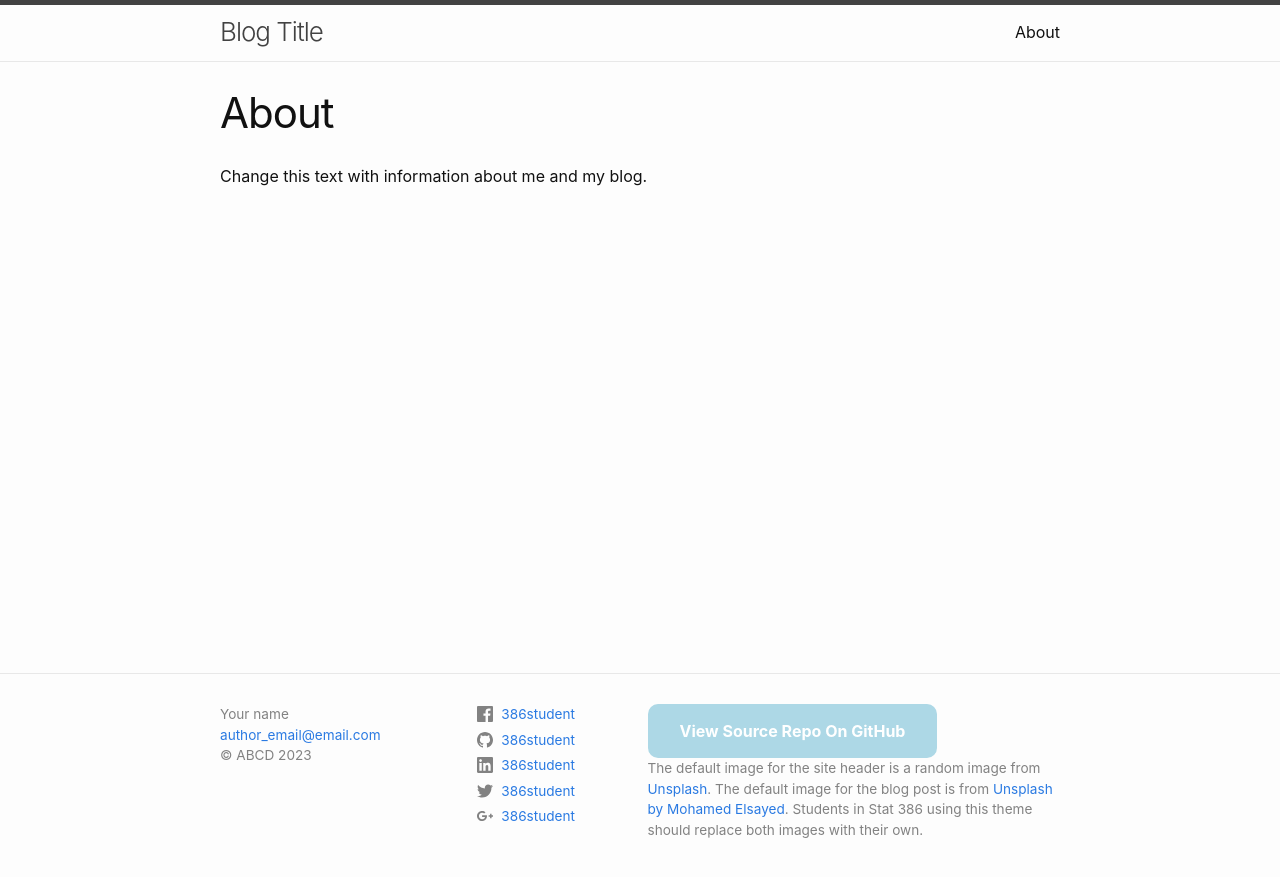
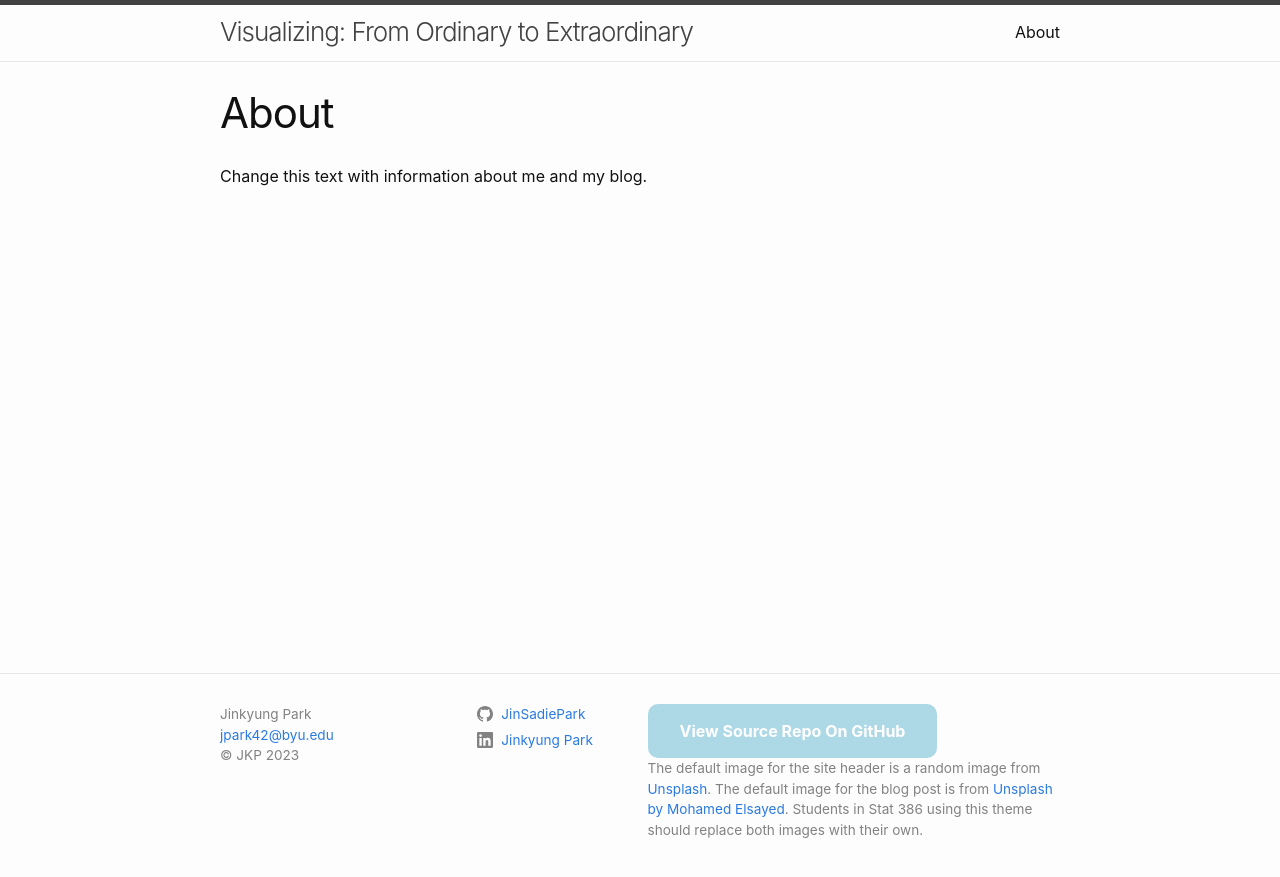
Before and after one commit to JinSadiePark/JinSadiePark.github.io, a Jekyll site: the page built from about.markdown, in a window 1280 px wide. Shown: the top 877 px of the page. Built offline with Jekyll 4.4.1, drawn with Linux system fonts in a browser that asks for light colours.

Commit message:
Edit my blog's first page

```diff
--- a/_config.yml
+++ b/_config.yml
@@ -18,14 +18,18 @@
 # You can create any custom variable you would like, and they will be accessible
 # in the templates via {{ site.myvariable }}.
 
-title: Blog Title
-email: author_email@email.com
-description: "Change the description so that it describes your blog"
-baseurl: "/stat386-blog-theme" # the name of the repository
-url: "https://esnt.github.io" #  change this to "https://<your-github-username>.github.io"
+title: "Visualizing: From Ordinary to Extraordinary"
+email: jpark42@byu.edu
+description: "Explore the world of data visualization like never before!
+Whether you're a data scientist, analyst, or simply a data enthusiast, we'll take you on a journey beyond bar charts and pie graphs, unlocking the secrets to creating
+stunning, interactive, and meaningful visualizations. From mapping geographic data to crafting compelling data narratives,
+we'll empower you to turn your data into captivating stories.
+Join us on this visual adventure and transform your data into extraordinary visual insights."
+baseurl: "" # the name of the repository
+url: "https://JinSadiePark.github.io" #  change this to "https://<your-github-username>.github.io"
 image: https://source.unsplash.com/random
-author: Your name
-copyright: ABCD # Your initials or what you want the copyright to be.  Leave empty for no copyright
+author: Jinkyung Park
+copyright: JKP # Your initials or what you want the copyright to be.  Leave empty for no copyright
 footer_description: 'The default image for the site header is a random image from
         <a href="https://source.unsplash.com/random" target="_blank"> Unsplash</a>.
         The default image for the blog post is from
@@ -35,16 +39,16 @@ footer_description: 'The default image for the site header is a random image fro
 
 
 # Social media users names.  Leave fields blank that you don't want displayed
-twitter_username: 386student
-github_username:  386student
-linkedin_username: 386student
+twitter_username:
+github_username:  JinSadiePark
+linkedin_username: Jinkyung Park
 dribbble_username:
-facebook_username: 386student
+facebook_username:
 flickr_username:
 instagram_username:
 pinterest_username:
 youtube_username:
-googleplus_username: 386student
+googleplus_username:
 
 plugins:
   - jekyll-feed
```
